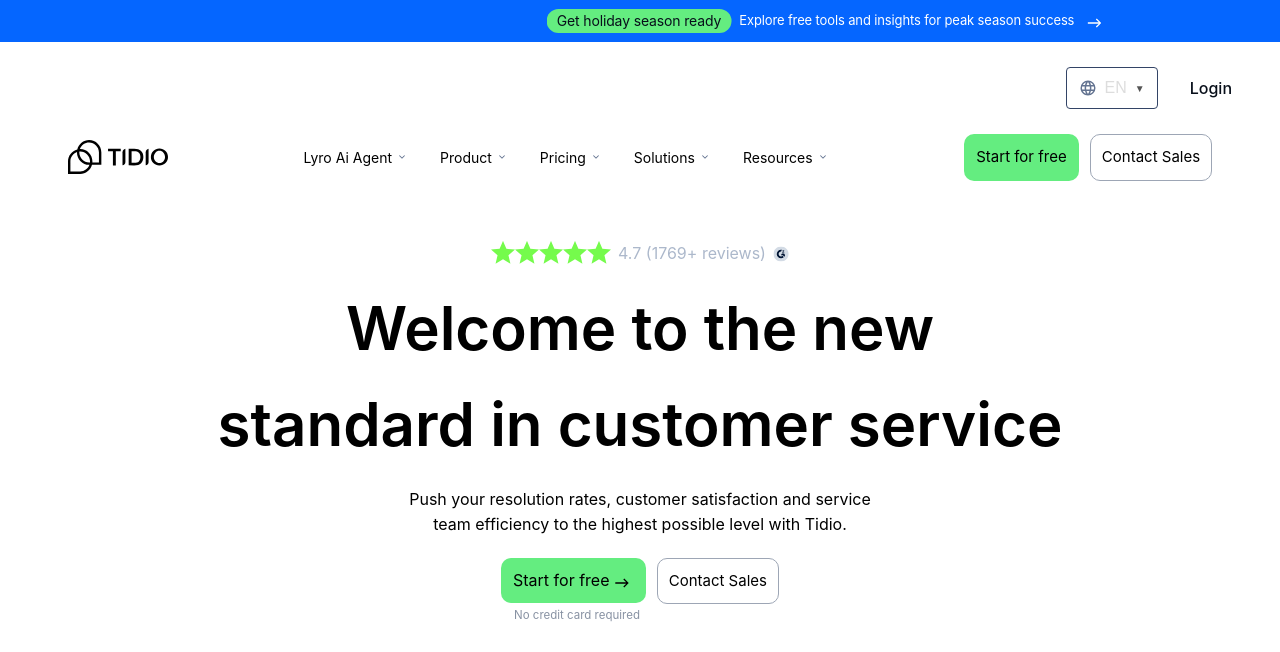
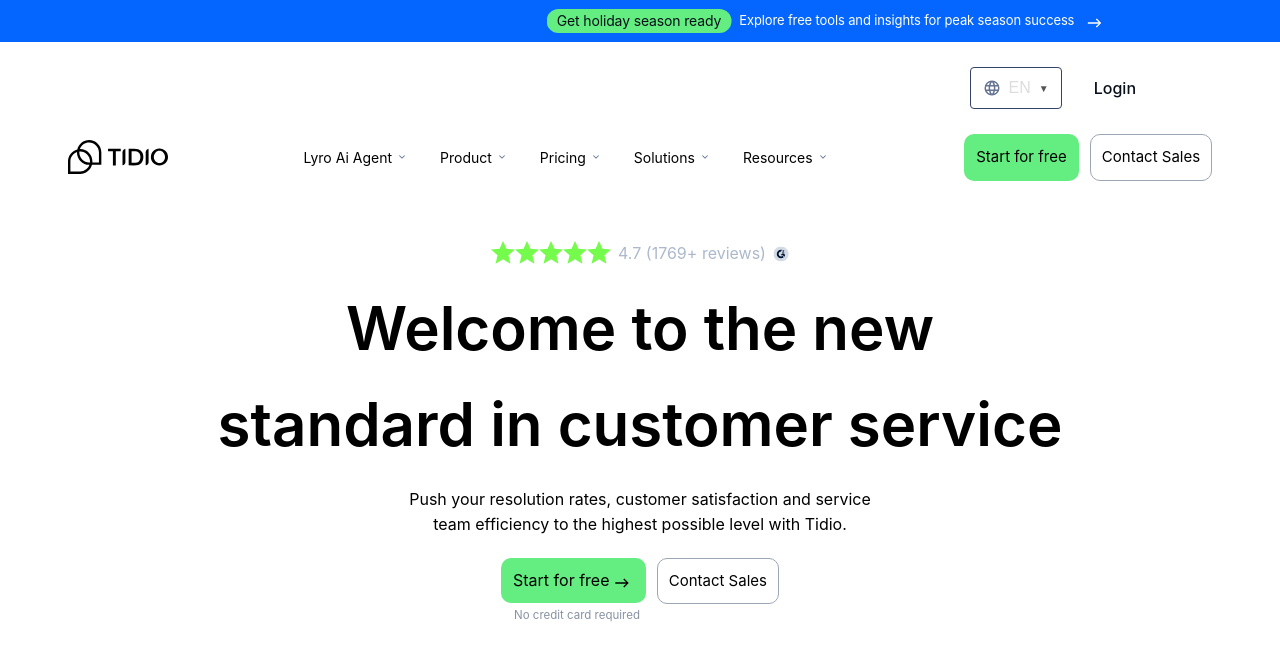
Before and after one commit to fahad4046566/tidio-project, a plain HTML site: page index.html in a window 1280 px wide. Shown: the top 652 px of the page. Drawn offline with Linux system fonts and the light colour scheme.

Commit message:
Update style.css

```diff
--- a/style.css
+++ b/style.css
@@ -104,7 +104,7 @@ html {
     align-items: center;
     justify-content: flex-end;
     gap: 1rem;
-    padding: 25px 2rem;
+    padding: 25px 8rem;
 
 }
 
```
